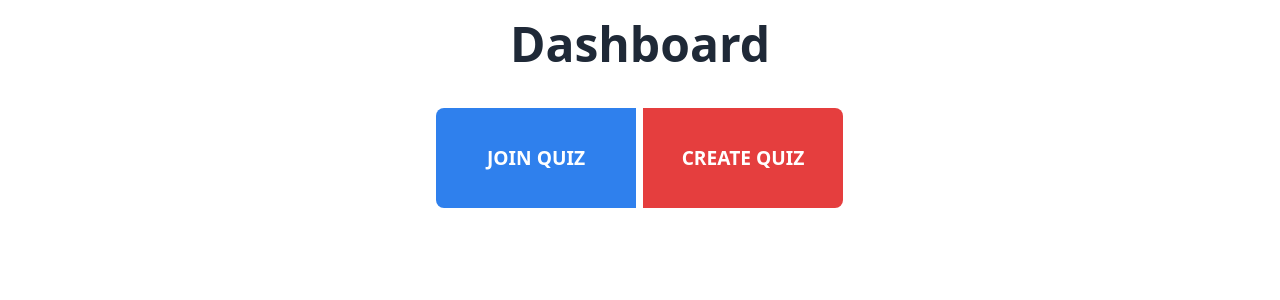
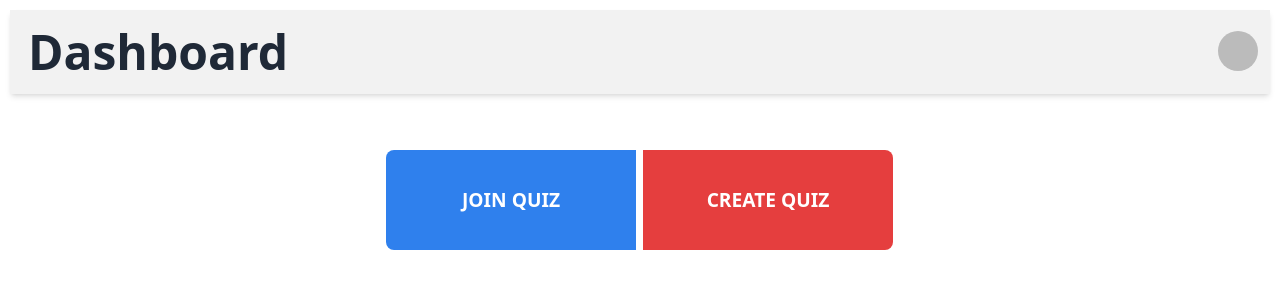
Before and after one commit to JeelRajodiya/brain-blitz, a Next.js app: page /Dashboard in a window 1280 px wide. Shown: the top 300 px of the page. Built offline with nearby package versions, Linux system fonts and the light colour scheme; no server answers; sample sign-in values are in the browser's storage.

Commit message:
kawaiiiiiiiiiiiiiiiiiiiii

```diff
--- a/pages/Dashboard.tsx
+++ b/pages/Dashboard.tsx
@@ -11,13 +11,90 @@ export default function Dashboard() {
     };
     return (
         <div className="flex justify-center flex-col center">
-            <div className="center" style={{ marginBottom: "30px" }}>
-                <h1 className="text-5xl font-bold">Dashboard</h1>
+            {/* menu bar */}
+            <div className="navbar bg-base-200 shadow-md p-2 mx-2 mb-4">
+                <div className="flex-1">
+                    {/* heading of the page */}
+                    <div className="center">
+                        <h1 className="text-5xl font-bold">Dashboard</h1>
+                    </div>
+                </div>
+                <div className="flex-none">
+                    <div className="dropdown dropdown-end">
+                        {/* <label
+                            tabIndex={0}
+                            className="btn btn-ghost btn-circle"
+                        >
+                            <div className="indicator">
+                                <svg
+                                    xmlns="http://www.w3.org/2000/svg"
+                                    className="h-5 w-5"
+                                    fill="none"
+                                    viewBox="0 0 24 24"
+                                    stroke="currentColor"
+                                ></svg>
+                                <span className="badge badge-sm indicator-item">
+                                    8
+                                </span>
+                            </div>
+                        </label> */}
+                        {/* <div
+                            tabIndex={0}
+                            className="mt-3 card card-compact dropdown-content w-52 bg-base-200 shadow-md"
+                        >
+                            <div className="card-body">
+                                <span className="font-bold text-lg">
+                                    8 Items
+                                </span>
+                                <span className="text-info">
+                                    Subtotal: $999
+                                </span>
+                                <div className="card-actions">
+                                    <button className="btn btn-primary btn-block">
+                                        View cart
+                                    </button>
+                                </div>
+                            </div>
+                        </div> */}
+                    </div>
+                    <div className="dropdown dropdown-end">
+                        <label
+                            tabIndex={0}
+                            className="btn btn-ghost btn-circle avatar"
+                        >
+                            {/* IMAGE ATTRIBUTE */}
+                            <div className="w-10 rounded-full">
+                                <img src={session.data.user.image} />
+                            </div>
+                        </label>
+                        <ul
+                            tabIndex={0}
+                            className="menu menu-compact dropdown-content mt-8 p-2 shadow bg-base-200 rounded-box w-52"
+                        >
+                            <li>
+                                <a className="justify-between">
+                                    Profile
+                                    <span className="badge">New</span>
+                                </a>
+                            </li>
+                            <li>
+                                <a>Settings</a>
+                            </li>
+                            <li onClick={performSignOut}>
+                                <a>Logout</a>
+                            </li>
+                        </ul>
+                    </div>
+                </div>
             </div>
 
-            <div className="btn-group button-group">
-                <button className="btn join">Join Quiz</button>
-                <button className="btn create">Create Quiz</button>
+            {/* button group */}
+            <div
+                className="btn-group button-group"
+                style={{ marginTop: "40px" }}
+            >
+                <button className="btn btn-modified join">Join Quiz</button>
+                <button className="btn btn-modified create">Create Quiz</button>
             </div>
 
             {/* <button className="btn w-64 al" onClick={performSignOut}>
--- a/styles/global.css
+++ b/styles/global.css
@@ -70,8 +70,8 @@
 
 }
 
-.btn{
-  width : 200px;
+.btn-modified{
+  width : 250px;
   height: 100px;
   padding: 10px 20px;
   border: none;
```
